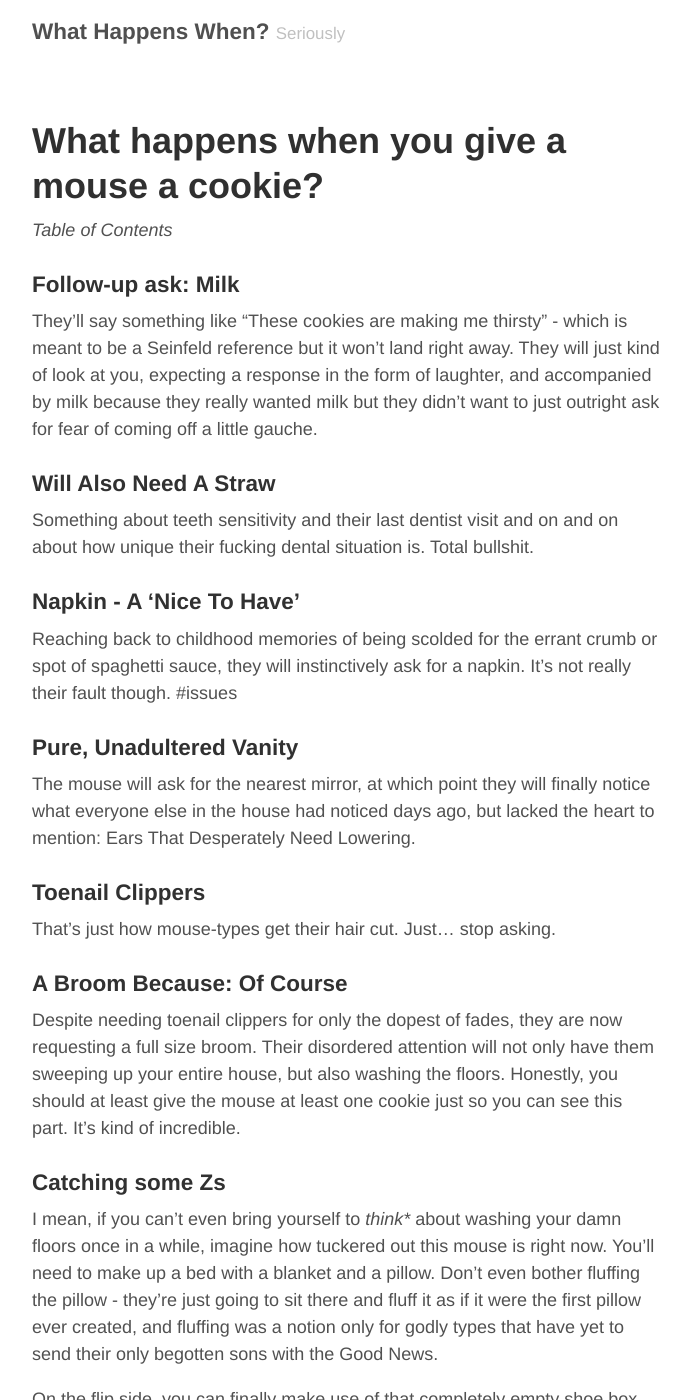
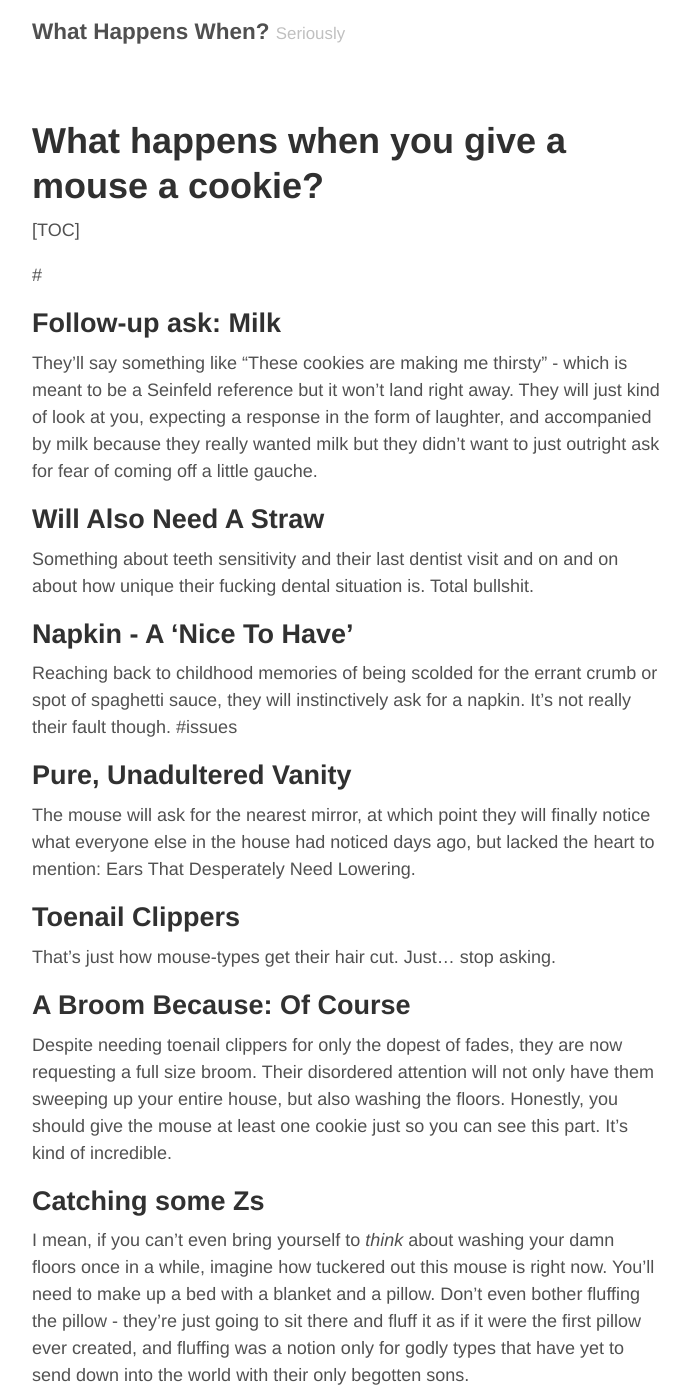
Before and after one commit to what-happens-when/what-happens-when.github.io, a Jekyll site: the page built from when/you-give-a-mouse-a-cookie.md, in a window 1280 px wide and 1400 px high. Shown: the whole window, without its empty margins (293-983 px from the left). Built offline with Jekyll 4.4.1, drawn with Linux system fonts in a browser that asks for light colours; Markdown is read by kramdown in place of the engine named in the settings; some of the changed text lies outside the part shown.

Commit message:
A little housekeeping

```diff
--- /dev/null
+++ b/Gemfile
@@ -0,0 +1,2 @@
+source 'https://rubygems.org'
+gem 'github-pages'
--- a/_config.yml
+++ b/_config.yml
@@ -29,13 +29,11 @@
 github:
   repo:              https://github.com/what-happens-when/what-happens-when.github.io
 
-markdown:    kramdown
 gems:
   - jekyll-sitemap
 
-kramdown:
-  auto_ids: true
-  #footnote_nr: 1
-  #entity_output: as_char
-  toc_levels: 1..2
-  #use_coderay: false
+markdown: rdiscount
+
+rdiscount:
+  extensions: ["autolink", "footnotes", "generate_toc", "smart"]
+  toc_token: "[TOC]"
--- a/_layouts/default.html
+++ b/_layouts/default.html
@@ -18,9 +18,6 @@
       </main>
 
       <footer class="footer">
-        <small>
-          &copy; <time datetime="{{ site.time | date_to_xmlschema }}">{{ site.time | date: '%Y' }}</time>. All rights reserved.
-        </small>
       </footer>
     </div>
 
--- a/when/you-give-a-mouse-a-cookie.md
+++ b/when/you-give-a-mouse-a-cookie.md
@@ -1,18 +1,13 @@
 ---
 layout: page
 title: "What happens when you give a mouse a cookie?"
-date:
-modified:
-excerpt:
-image:
-  feature:
 ---
-*Table of Contents*
 
-* auto-gen TOC:
-{:toc}
+[TOC]
 
-### Follow-up ask: Milk
+#
+
+## Follow-up ask: Milk
 
 They'll say something like "These cookies are making me thirsty" - which is
 meant to be a Seinfeld reference but it won't land right away. They will just
@@ -20,49 +15,49 @@
 accompanied by milk because they really wanted milk but they didn't want to just
 outright ask for fear of coming off a little gauche.
 
-### Will Also Need A Straw
+## Will Also Need A Straw
 
 Something about teeth sensitivity and their last dentist visit and on
 and on about how unique their fucking dental situation is. Total bullshit.
 
-### Napkin - A 'Nice To Have'
+## Napkin - A 'Nice To Have'
 
 Reaching back to childhood memories of being scolded for the errant crumb or
 spot of spaghetti sauce, they will instinctively ask for a napkin. It's not
 really their fault though. #issues
 
-### Pure, Unadultered Vanity
+## Pure, Unadultered Vanity
 
 The mouse will ask for the nearest mirror, at which point they will finally
 notice what everyone else in the house had noticed days ago, but lacked the
 heart to mention: Ears That Desperately Need Lowering.
 
-### Toenail Clippers
+## Toenail Clippers
 
 That's just how mouse-types get their hair cut. Just... stop asking.
 
-### A Broom Because: Of Course
+## A Broom Because: Of Course
 
 Despite needing toenail clippers for only the dopest of fades, they are now
 requesting a full size broom. Their disordered attention will not only have them
 sweeping up your entire house, but also washing the floors. Honestly, you should
-at least give the mouse at least one cookie just so you can see this part. It's
-kind of incredible.
+ give the mouse at least one cookie just so you can see this part. It's kind of
+ incredible.
 
-### Catching some Zs
+## Catching some Zs
 
-I mean, if you can't even bring yourself to _think*_ about washing your damn floors
+I mean, if you can't even bring yourself to _think_ about washing your damn floors
 once in a while, imagine how tuckered out this mouse is right now. You'll need
 to make up a bed with a blanket and a pillow. Don't even bother fluffing the
 pillow - they're just going to sit there and fluff it as if it were the first
 pillow ever created, and fluffing was a notion only for godly types that have yet
-to send their only begotten sons with the Good News.
+to send down into the world with their only begotten sons.
 
 On the flip side, you can finally make use of that completely empty shoe box you
 have in the closet that you still haven't thrown out even though you've been
 asked like 20 times.
 
-### Storytime
+## Storytime
 
 "It's like, when you're so tired that you can't fall asleep" - A Mouse, Having
 Completed A Cleaning Frenzy, After A Haircut, And After Consuming A Cookie And Milk
@@ -71,7 +66,7 @@
 Find the shortest book possible, ideally one that is full of pictures so you
 can just get past this next part.
 
-### "I Really Think I'm Going To Quit My Job And Focus On My Art"
+## "I Really Think I'm Going To Quit My Job And Focus On My Art"
 
 Almost immediately after seeing an image, the mouse will almost seize with an
 imaginative wanderlust. They might already have loft listings pulled up and
@@ -79,19 +74,19 @@
 going again - renewed in inspiration. You will need paper and crayons. And the
 ability to show great enthusiasm over something that is completely underwhelming.
 
-### A Fountain Pen
+## A Fountain Pen
 
 Preferably. You can't really capture the emotion behind a proud signature with
 some ballpoint Bic. What are you some kind of savage? This is art, and the
 world will forevermore know its creator.
 
-### Scotch Tape, Which You Will Have None Of
+## Scotch Tape, Which You Will Have None Of
 
 Because the next gift giving occasion is like months away. When you get back from
 paying $4.35 for 2 feet of Scotch Tape at the CVS around the corner, the mouse
 will stand back for an uncomfortable amount of time and admire their work.
 
-### Isn't that so weird?
+## Isn't that so weird?
 
 LOOKING AT THE FRIDGE REMINDED THE MOUSE THAT THEY WERE THIRSTY HAVING JUST HAD
 A LONG NAP WHICH SURELY LEFT THEM PARCHED.
```
Also changed, not shown: _posts/2015-03-22-welcome-to-jekyll.markdown (deleted, +0 -25 lines), index.html (+1 -15 lines), when/index.md (added, +6 -0 lines), 1 other file.
